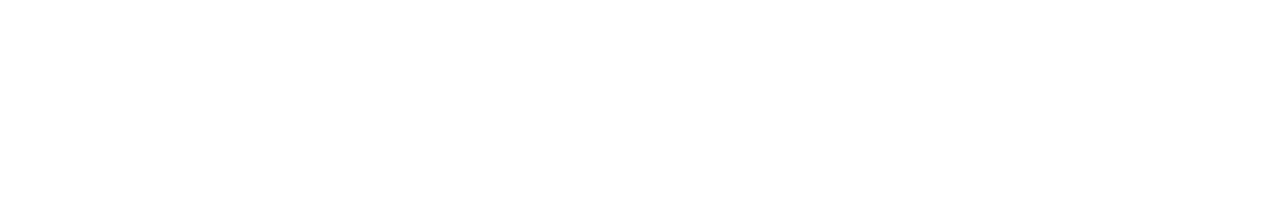
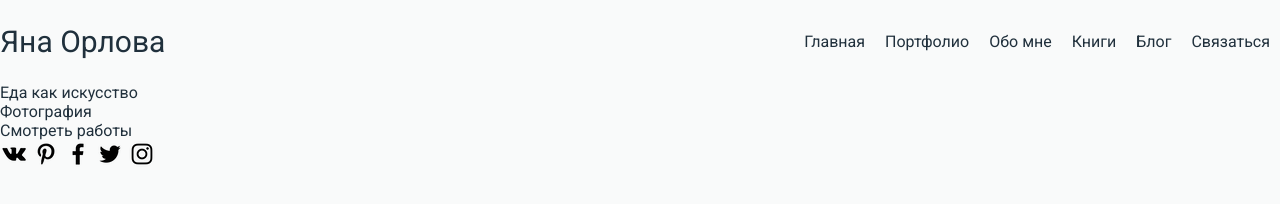
Before and after one commit to FlameFlashy/web-cooking, a plain HTML site: page index.html in a window 1280 px wide. Drawn offline with Linux system fonts and the light colour scheme.

Commit message:
header style + img

```diff
--- a/index.html
+++ b/index.html
@@ -7,6 +7,32 @@
     <title>Document</title>
 </head>
 <body>
-
+    <header>
+        <div class="header-wrapper">
+        <div class="logo"><a href="index.html">Яна Орлова</a></div>
+        <div class="menu">
+            <a href="#">Главная</a>
+            <a href="#">Портфолио</a>
+            <a href="#">Обо мне</a>
+            <a href="#">Книги</a>
+            <a href="#">Блог</a>
+            <a href="#">Связаться</a>
+        </div>
+    </div>
+    </header>
+    <main>
+        <div class="title">Еда как искусство</div>
+        <div class="subtitle">Фотография</div>
+        <div class="button-works"><a href="#">Смотреть работы</a></div>
+    </main>
+    <footer>
+        <div class="soc-links">
+            <a href="#"><img src="img/icon/vk.webp" alt="vk"></a>
+            <a href="#"><img src="img/icon/pixel.webp" alt="pixel"></a>
+            <a href="#"><img src="img/icon/facebook.webp" alt="facebook"></a>
+            <a href="#"><img src="img/icon/twitter.webp" alt="twitter"></a>
+            <a href="#"><img src="img/icon/insta.webp" alt="instagram"></a>
+        </div>
+    </footer>
 </body>
 </html>
--- a/style.css
+++ b/style.css
@@ -0,0 +1,41 @@
+@import url('https://fonts.googleapis.com/css2?family=Roboto:wght@300;400;500;700&display=swap');
+
+body{
+    color: #20303c;
+    font-family: 'roboto';
+    width: 100%;
+    height: 100%;
+    margin: 0;
+    font-weight: 400;
+    font-size: 16px;
+    background-color: #f9fafa;
+}
+
+body a {
+    text-decoration: none;
+    color: #20303c;
+}
+
+.header-wrapper {
+    display: flex;
+    align-items: center;
+    justify-content: space-between;
+    max-width: 1366px;
+    margin: 24px auto;
+}
+
+.logo {
+    font-size: 30px;
+    font-weight: 400;
+    margin-right: 6px;
+}
+
+.menu {
+    display: flex;
+    justify-content: space-between;
+    align-items: center;
+}
+
+.menu a{
+    margin: 5px 10px;
+}
```
Also changed, not shown: img/icon/facebook.webp (added), img/icon/insta.webp (added), img/icon/pixel.webp (added), img/icon/twitter.webp (added), img/icon/vk.webp (added).
